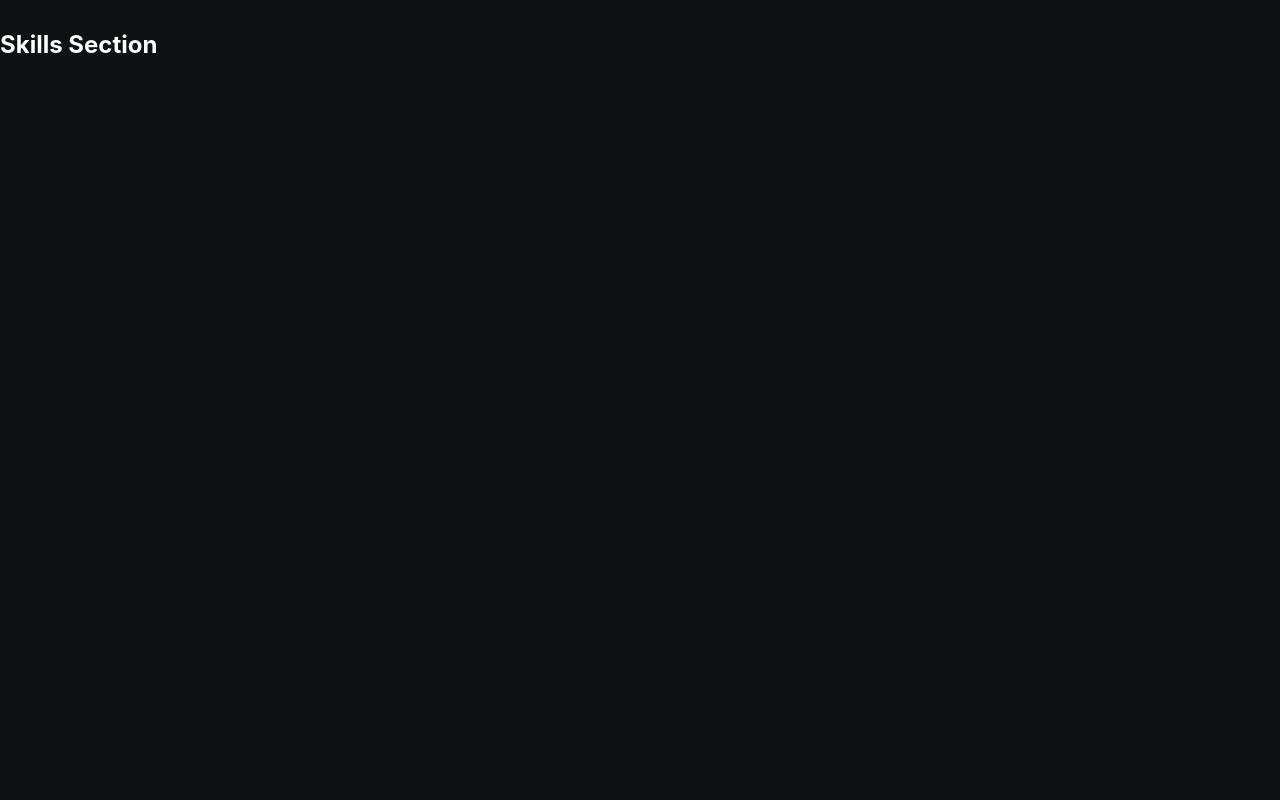
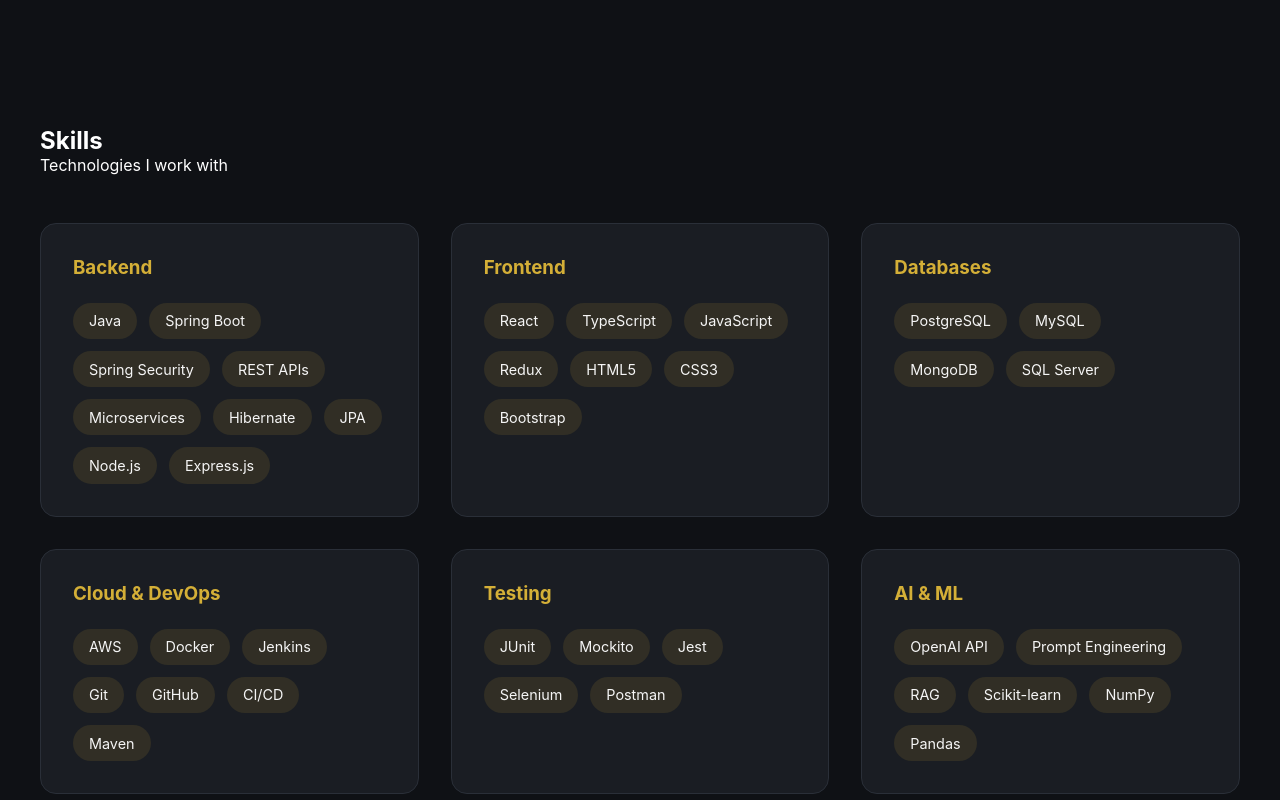
Before and after one commit to Sathish0620/Portfolio, a React (Vite) app: page / in a window 1280 px wide. Shown: the part 1740-2540 px from the top of the page. Built offline with nearby package versions, Linux system fonts and the light colour scheme.

Commit message:
feat: add categorized skills section

```diff
--- /dev/null
+++ b/src/components/SkillCard/SkillCard.css
@@ -0,0 +1,51 @@
+.skill-card {
+  background: var(--surface);
+
+  padding: 2rem;
+
+  border-radius: 16px;
+
+  border: 1px solid var(--border);
+
+  transition: all .3s ease;
+}
+
+.skill-card:hover {
+  border-color: var(--gold);
+
+  transform: translateY(-6px);
+}
+
+.skill-card h3 {
+  margin-bottom: 1.5rem;
+
+  color: var(--gold);
+}
+
+.skill-badges {
+  display: flex;
+
+  flex-wrap: wrap;
+
+  gap: .75rem;
+}
+
+.skill-badge {
+  padding: .6rem 1rem;
+
+  border-radius: 999px;
+
+  background: rgba(212,175,55,.12);
+
+  color: var(--text);
+
+  font-size: .9rem;
+
+  transition: .3s;
+}
+
+.skill-badge:hover {
+  background: var(--gold);
+
+  color: var(--bg);
+}
--- /dev/null
+++ b/src/components/SkillCard/SkillCard.tsx
@@ -0,0 +1,27 @@
+import "./SkillCard.css";
+
+interface SkillCardProps {
+  title: string;
+  skills: readonly string[];
+}
+
+const SkillCard = ({ title, skills }: SkillCardProps) => {
+  return (
+    <div className="skill-card">
+      <h3>{title}</h3>
+
+      <div className="skill-badges">
+        {skills.map((skill) => (
+          <span
+            key={skill}
+            className="skill-badge"
+          >
+            {skill}
+          </span>
+        ))}
+      </div>
+    </div>
+  );
+};
+
+export default SkillCard;
--- a/src/components/Skills/Skills.css
+++ b/src/components/Skills/Skills.css
@@ -0,0 +1,18 @@
+.skills {
+  padding: 6rem 1.5rem;
+}
+
+.skills-container {
+  max-width: 1200px;
+  margin: auto;
+}
+
+.skills-grid {
+  display: grid;
+
+  grid-template-columns: repeat(auto-fit, minmax(320px, 1fr));
+
+  gap: 2rem;
+
+  margin-top: 3rem;
+}
--- a/src/components/Skills/Skills.tsx
+++ b/src/components/Skills/Skills.tsx
@@ -1,7 +1,36 @@
+import "./Skills.css";
+
+import SectionTitle from "../SectionTitle/SectionTitle";
+import SkillCard from "../SkillCard/SkillCard";
+
+import { SKILL_CATEGORIES } from "../../data/skills";
+
 const Skills = () => {
   return (
-    <section id="skills">
-      <h1>Skills Section</h1>
+    <section
+      id="skills"
+      className="skills"
+    >
+      <div className="skills-container">
+
+        <SectionTitle
+          title="Skills"
+          subtitle="Technologies I work with"
+        />
+
+        <div className="skills-grid">
+
+          {SKILL_CATEGORIES.map((category) => (
+            <SkillCard
+              key={category.title}
+              title={category.title}
+              skills={category.skills}
+            />
+          ))}
+
+        </div>
+
+      </div>
     </section>
   );
 };
--- a/src/data/skills.ts
+++ b/src/data/skills.ts
@@ -0,0 +1,75 @@
+export const SKILL_CATEGORIES = [
+  {
+    title: "Backend",
+    skills: [
+      "Java",
+      "Spring Boot",
+      "Spring Security",
+      "REST APIs",
+      "Microservices",
+      "Hibernate",
+      "JPA",
+      "Node.js",
+      "Express.js",
+    ],
+  },
+
+  {
+    title: "Frontend",
+    skills: [
+      "React",
+      "TypeScript",
+      "JavaScript",
+      "Redux",
+      "HTML5",
+      "CSS3",
+      "Bootstrap",
+    ],
+  },
+
+  {
+    title: "Databases",
+    skills: [
+      "PostgreSQL",
+      "MySQL",
+      "MongoDB",
+      "SQL Server",
+    ],
+  },
+
+  {
+    title: "Cloud & DevOps",
+    skills: [
+      "AWS",
+      "Docker",
+      "Jenkins",
+      "Git",
+      "GitHub",
+      "CI/CD",
+      "Maven",
+    ],
+  },
+
+  {
+    title: "Testing",
+    skills: [
+      "JUnit",
+      "Mockito",
+      "Jest",
+      "Selenium",
+      "Postman",
+    ],
+  },
+
+  {
+    title: "AI & ML",
+    skills: [
+      "OpenAI API",
+      "Prompt Engineering",
+      "RAG",
+      "Scikit-learn",
+      "NumPy",
+      "Pandas",
+    ],
+  },
+] as const;
```
